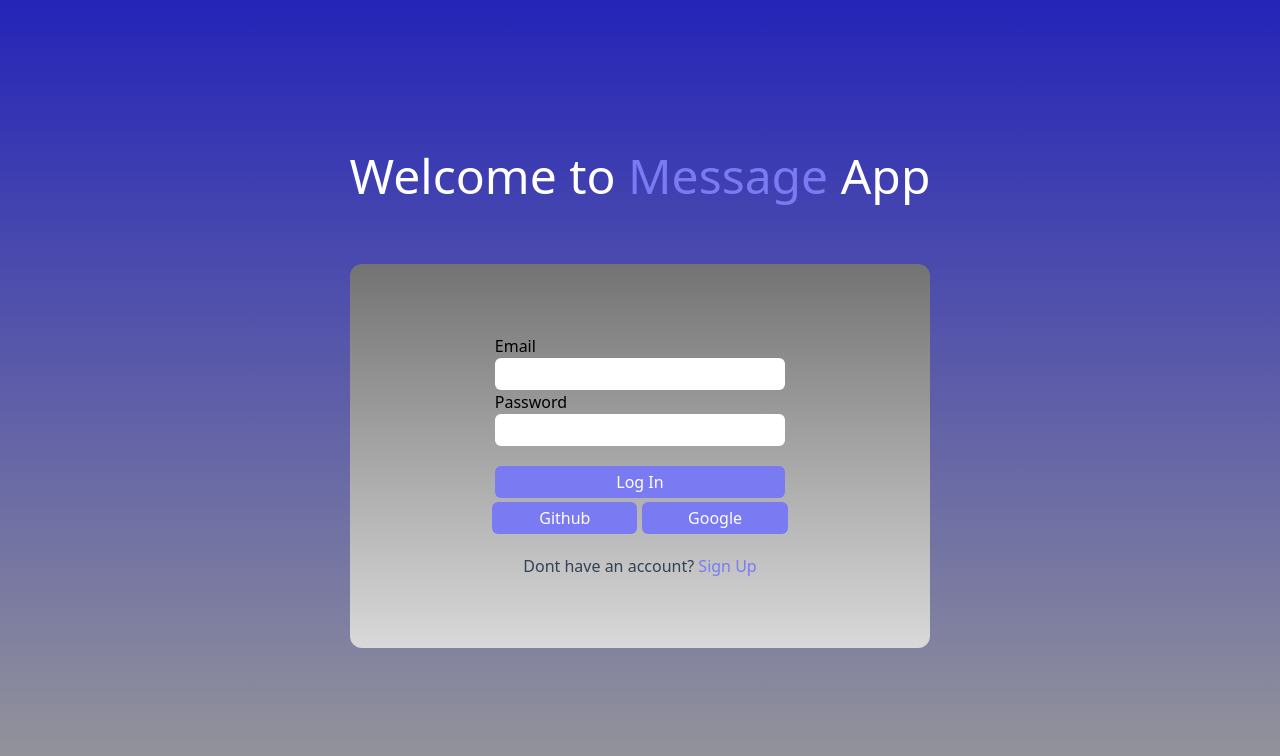
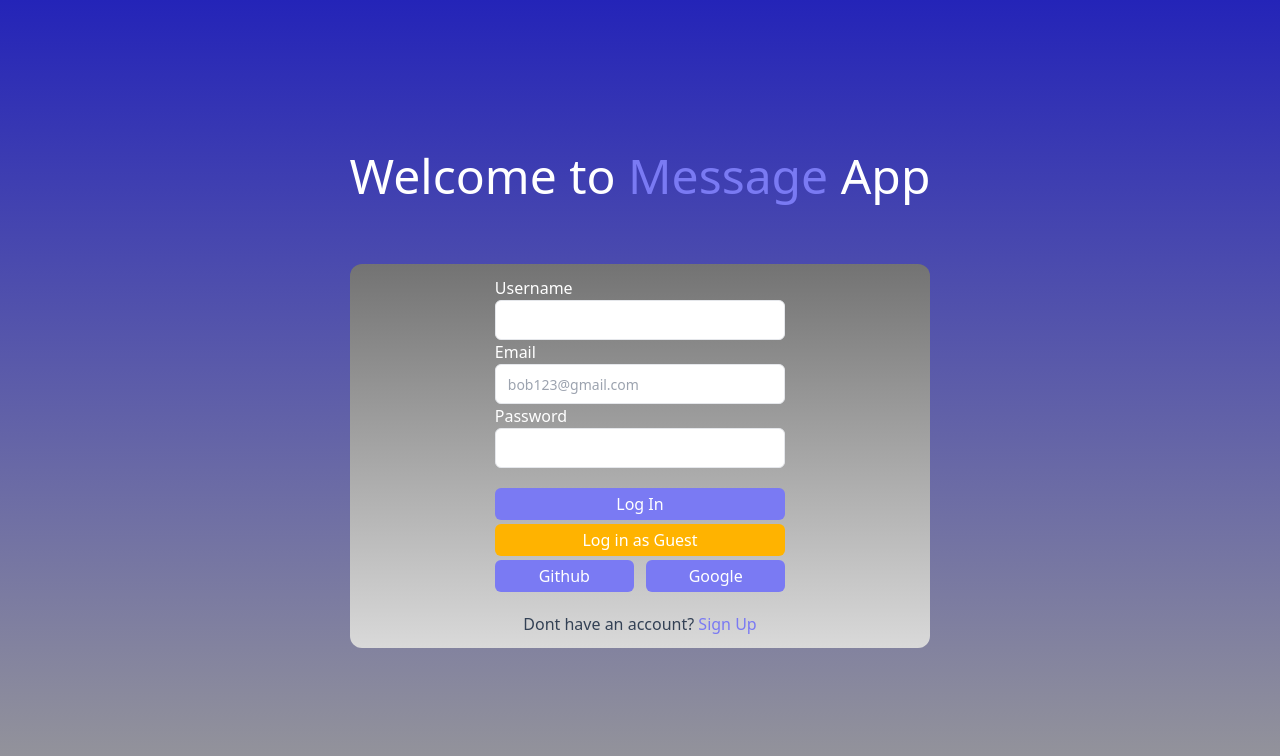
Before and after one commit to kenyounot123/messenger-app, a React (Vite) app in the folder frontend/: page / in a window 1280 px wide. Shown: the top 756 px of the page. Built offline with nearby package versions, Linux system fonts and the light colour scheme.

Commit message:
Create sign in and sign up form components

```diff
--- /dev/null
+++ b/frontend/src/components/Signin.jsx
@@ -0,0 +1,62 @@
+import { Link } from "react-router-dom";
+export default function SigninForm() {
+  return (
+    <>
+      <form className="flex w-1/2 flex-col">
+        <label className="text-white" htmlFor="name">
+          Username
+        </label>
+        <input
+          className="flex h-10 w-full rounded-md border border-input bg-background px-3 py-2 text-sm ring-offset-background file:border-0 file:bg-transparent file:text-sm file:font-medium placeholder:text-muted-foreground focus-visible:outline-none focus-visible:ring-2 focus-visible:ring-ring focus-visible:ring-offset-2 disabled:cursor-not-allowed disabled:opacity-50"
+          id="name"
+          type="text"
+        />
+        <label className="text-white" htmlFor="email">
+          Email
+        </label>
+        <input
+          className="flex h-10 w-full rounded-md border border-input bg-background px-3 py-2 text-sm ring-offset-background file:border-0 file:bg-transparent file:text-sm file:font-medium placeholder:text-muted-foreground focus-visible:outline-none focus-visible:ring-2 focus-visible:ring-ring focus-visible:ring-offset-2 disabled:cursor-not-allowed disabled:opacity-50"
+          id="email"
+          type="email"
+          placeholder="bob123@gmail.com"
+        />
+        <label className="text-white" htmlFor="password">
+          Password
+        </label>
+        <input
+          className="flex h-10 w-full rounded-md border border-input bg-background px-3 py-2 text-sm ring-offset-background file:border-0 file:bg-transparent file:text-sm file:font-medium placeholder:text-muted-foreground focus-visible:outline-none focus-visible:ring-2 focus-visible:ring-ring focus-visible:ring-offset-2 disabled:cursor-not-allowed disabled:opacity-50"
+          id="password"
+          type="password"
+        />
+        <button
+          className="text-white py-1 bg-messenger-blue rounded-md mt-5"
+          type="submit"
+        >
+          {" "}
+          Log In{" "}
+        </button>
+        <button
+          className="text-white py-1 bg-[#FFB300] rounded-md mt-1"
+          type="submit"
+        >
+          {" "}
+          Log in as Guest{" "}
+        </button>
+      </form>
+      <div className="flex gap-[12px] justify-center mt-1 w-full">
+        <button className="text-white py-1 bg-messenger-blue rounded-md w-[24%]">
+          {" "}
+          Github{" "}
+        </button>
+        <button className="text-white py-1 bg-messenger-blue rounded-md w-[24%]">
+          {" "}
+          Google{" "}
+        </button>
+      </div>
+      <p className="text-slate-700 mt-5">
+        Dont have an account?{" "}
+        <Link className="text-messenger-blue">Sign Up</Link>
+      </p>
+    </>
+  );
+}
--- /dev/null
+++ b/frontend/src/components/Signup.jsx
@@ -0,0 +1,53 @@
+import { Link } from "react-router-dom";
+export default function SignupForm() {
+  return (
+    <>
+      <form className="flex w-1/2 flex-col">
+        <label className="text-white" htmlFor="name">
+          Username
+        </label>
+        <input
+          className="flex h-10 w-full rounded-md border border-input bg-background px-3 py-2 text-sm ring-offset-background file:border-0 file:bg-transparent file:text-sm file:font-medium placeholder:text-muted-foreground focus-visible:outline-none focus-visible:ring-2 focus-visible:ring-ring focus-visible:ring-offset-2 disabled:cursor-not-allowed disabled:opacity-50"
+          id="name"
+          type="text"
+        />
+        <label className="text-white" htmlFor="email">
+          Email
+        </label>
+        <input
+          className="flex h-10 w-full rounded-md border border-input bg-background px-3 py-2 text-sm ring-offset-background file:border-0 file:bg-transparent file:text-sm file:font-medium placeholder:text-muted-foreground focus-visible:outline-none focus-visible:ring-2 focus-visible:ring-ring focus-visible:ring-offset-2 disabled:cursor-not-allowed disabled:opacity-50"
+          id="email"
+          type="email"
+          placeholder="bob123@gmail.com"
+        />
+        <label className="text-white" htmlFor="password">
+          Password
+        </label>
+        <input
+          className="flex h-10 w-full rounded-md border border-input bg-background px-3 py-2 text-sm ring-offset-background file:border-0 file:bg-transparent file:text-sm file:font-medium placeholder:text-muted-foreground focus-visible:outline-none focus-visible:ring-2 focus-visible:ring-ring focus-visible:ring-offset-2 disabled:cursor-not-allowed disabled:opacity-50"
+          id="password"
+          type="password"
+        />
+        <label className="text-white" htmlFor="password">
+          Confirm Password
+        </label>
+        <input
+          className="flex h-10 w-full rounded-md border border-input bg-background px-3 py-2 text-sm ring-offset-background file:border-0 file:bg-transparent file:text-sm file:font-medium placeholder:text-muted-foreground focus-visible:outline-none focus-visible:ring-2 focus-visible:ring-ring focus-visible:ring-offset-2 disabled:cursor-not-allowed disabled:opacity-50"
+          id="password"
+          type="password"
+        />
+        <button
+          className="text-white py-1 bg-messenger-blue rounded-md mt-5"
+          type="submit"
+        >
+          {" "}
+          Sign Up{" "}
+        </button>
+      </form>
+      <p className="text-slate-700 mt-5">
+        Already have an account?{" "}
+        <Link className="text-messenger-blue">Sign In</Link>
+      </p>
+    </>
+  );
+}
--- a/frontend/src/routes/Login/Login.jsx
+++ b/frontend/src/routes/Login/Login.jsx
@@ -1,5 +1,11 @@
-import { Link } from "react-router-dom";
+import { useState } from "react";
+import SigninForm from "../../components/Signin";
+import SignupForm from "../../components/Signup";
 export default function Login() {
+  const [auth, setAuth] = useState("login");
+  const toggleAuth = () => {
+    setAuth(auth === "login" ? setAuth("signup") : setAuth("login"));
+  };
   return (
     <div className="flex justify-center items-center h-screen w-screen bg-gradient-to-b from-gradient-black to-gradient-grey">
       <div className="flex flex-col gap-16">
@@ -7,33 +13,7 @@ export default function Login() {
           Welcome to <span className="text-messenger-blue">Message</span> App
         </h1>
         <div className="flex flex-col justify-center items-center bg-gradient-to-b from-gradient-box-grey to-gradient-box-white self-center w-full bg-black rounded-xl min-h-96">
-          <form className="flex w-1/2 flex-col">
-            <label htmlFor="email">Email</label>
-            <input className="py-1 rounded-md" id="email" type="email" />
-            <label htmlFor="password">Password</label>
-            <input className="py-1 rounded-md" id="password" type="password" />
-            <button
-              className="text-white py-1 bg-messenger-blue rounded-md mt-5"
-              type="submit"
-            >
-              {" "}
-              Log In{" "}
-            </button>
-          </form>
-          <div className="flex gap-[5px] justify-center mt-1 w-full">
-            <button className="text-white py-1 bg-messenger-blue rounded-md w-1/4">
-              {" "}
-              Github{" "}
-            </button>
-            <button className="text-white py-1 bg-messenger-blue rounded-md w-1/4">
-              {" "}
-              Google{" "}
-            </button>
-          </div>
-          <p className="text-slate-700 mt-5">
-            Dont have an account?{" "}
-            <Link className="text-messenger-blue">Sign Up</Link>
-          </p>
+          {auth === "login" ? <SigninForm /> : <SignupForm />}
         </div>
       </div>
     </div>
```
